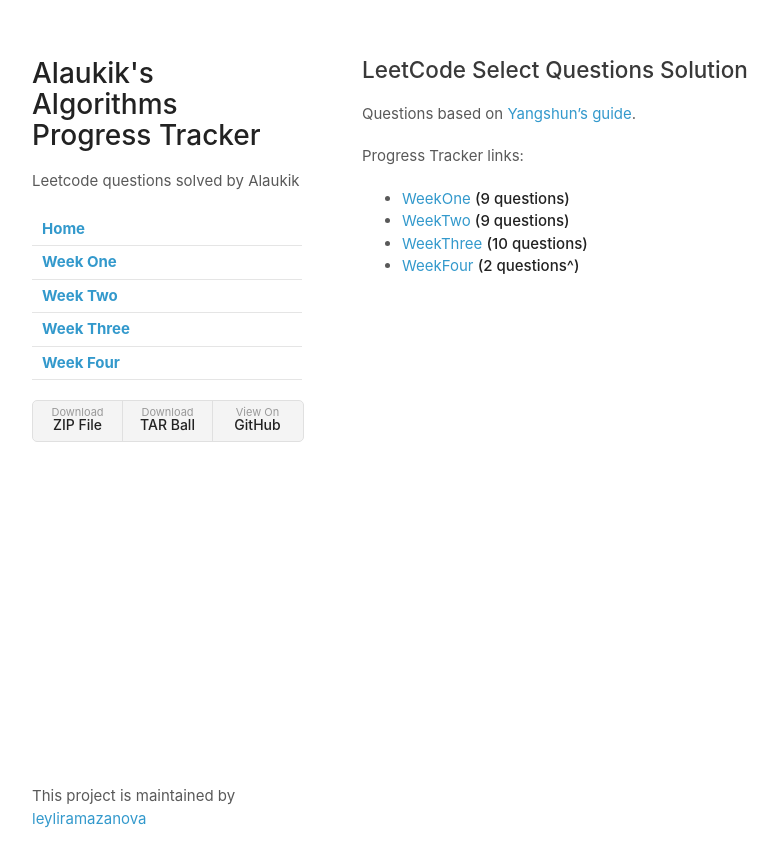
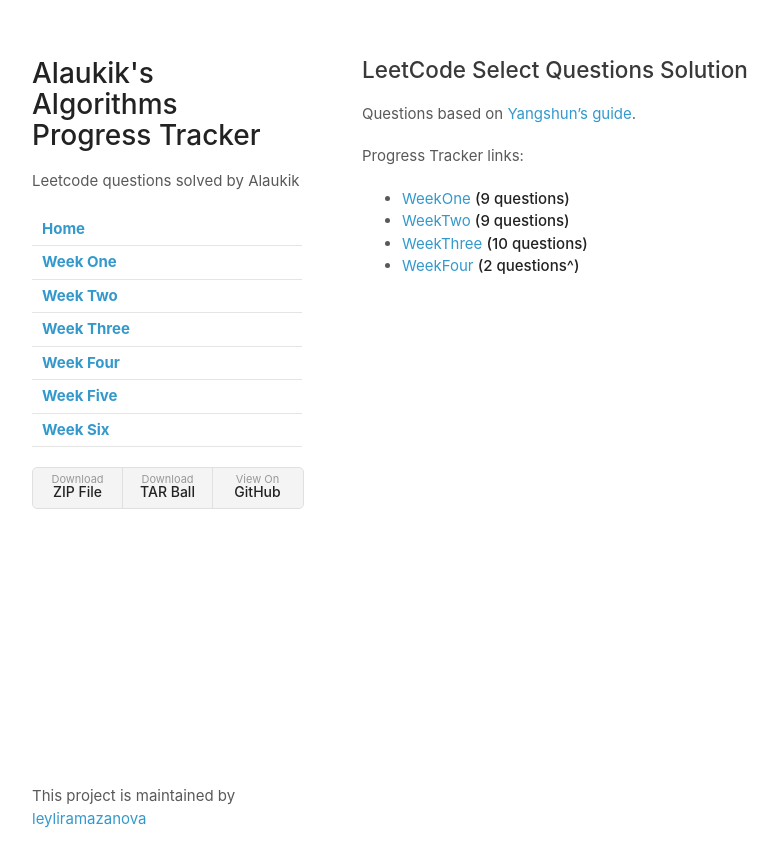
Before and after one commit to leyliramazanova/Five-Weeks-of-Leet-Code, a Jekyll site: the page built from index.md, in a window 1280 px wide. Shown: the top 867 px of the page, without its empty margins (68-846 px from the left). Built offline with Jekyll 4.4.1, drawn with Linux system fonts in a browser that asks for light colours; our own code applies the rules of GitHub Pages for plain Markdown files.

Commit message:
Update _config.yml

```diff
--- a/_config.yml
+++ b/_config.yml
@@ -13,3 +13,7 @@ navigation:
     url: weekThree
   - title: Week Four
     url: weekFour
+  - title: Week Five
+    url: weekFive
+  - title: Week Six
+    url: weekSix
```
